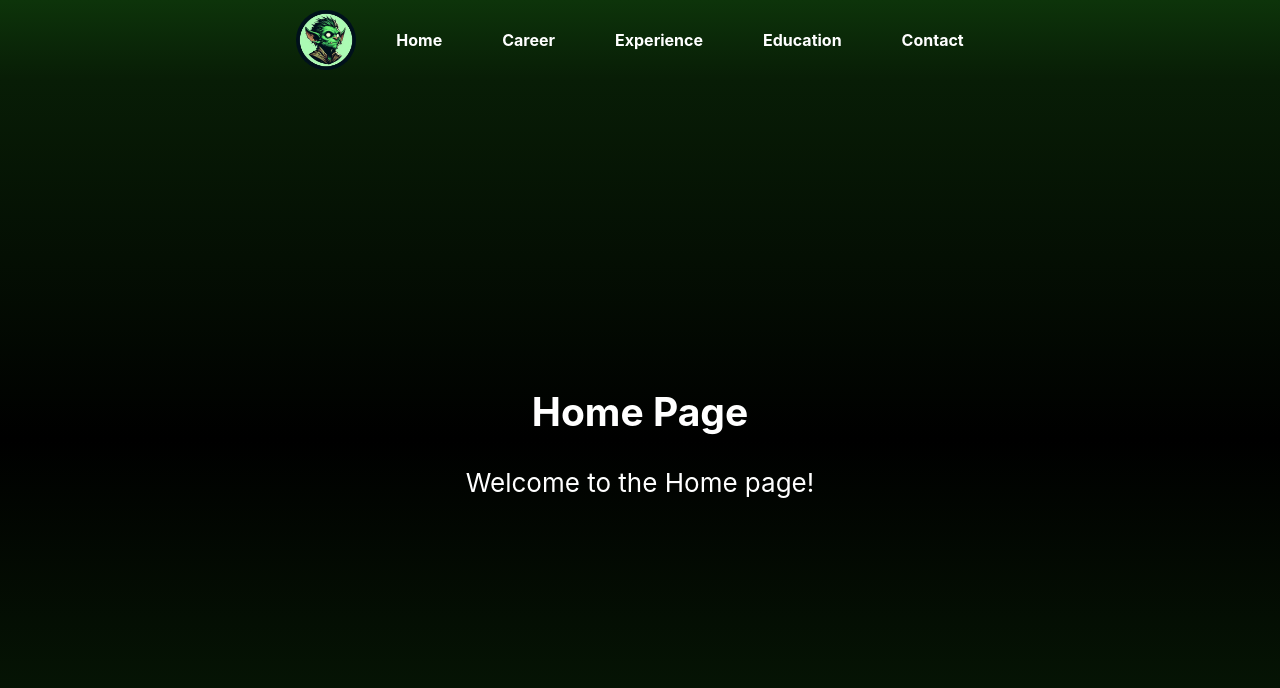
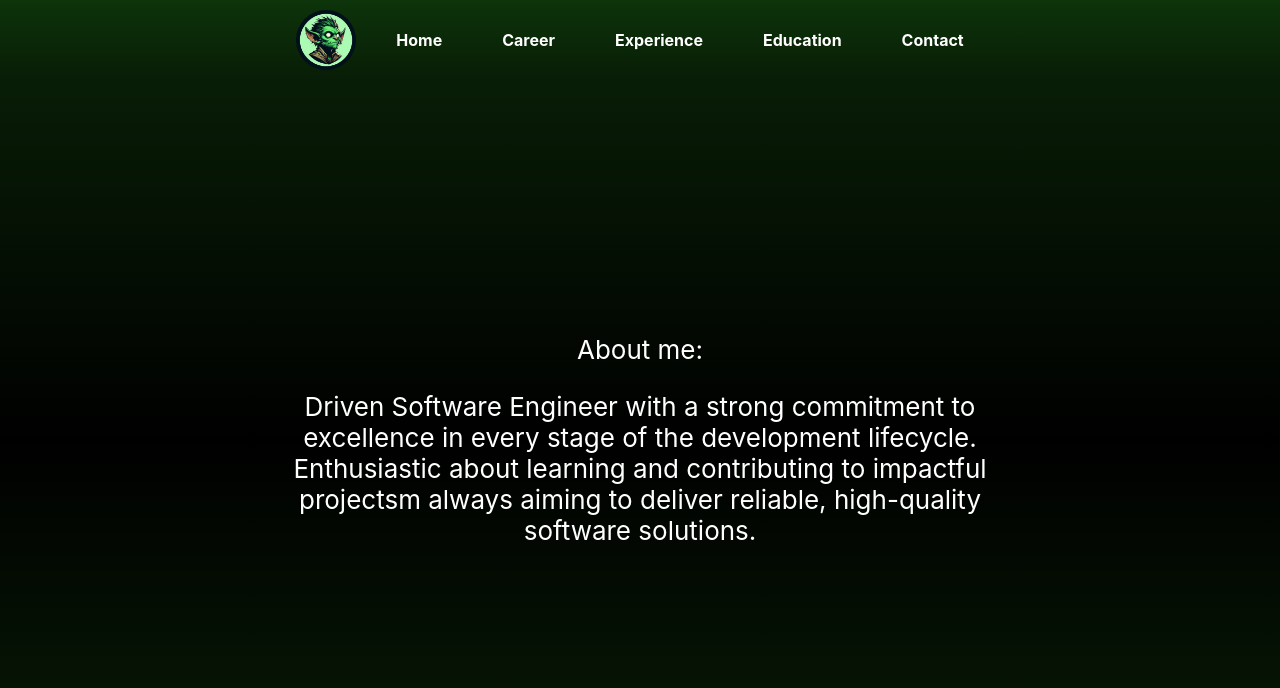
Before and after one commit to Raphalius/personal-page, a React (Create React App) app: page / in a window 1280 px wide. Shown: the top 688 px of the page. Built offline with nearby package versions, Linux system fonts and the light colour scheme.

Commit message:
Adjusting Home page

```diff
--- /dev/null
+++ b/src/Home.css
@@ -0,0 +1,4 @@
+.about {
+    padding-left: 20vw;
+    padding-right: 20vw;
+}
--- a/src/Home.js
+++ b/src/Home.js
@@ -1,10 +1,12 @@
 import React from "react";
+import './Home.css'
 
 export default function Home() {
     return (
-        <div>
-            <h2>Home Page</h2>
-            <p>Welcome to the Home page!</p>
+        <div className="about">
+            <p>About me:</p>
+            <p>Driven Software Engineer with a strong commitment to excellence in every stage of the development lifecycle. Enthusiastic about learning and contributing to impactful projectsm always aiming to deliver reliable, high-quality software solutions.
+            </p>
         </div>
     );
 }
```
